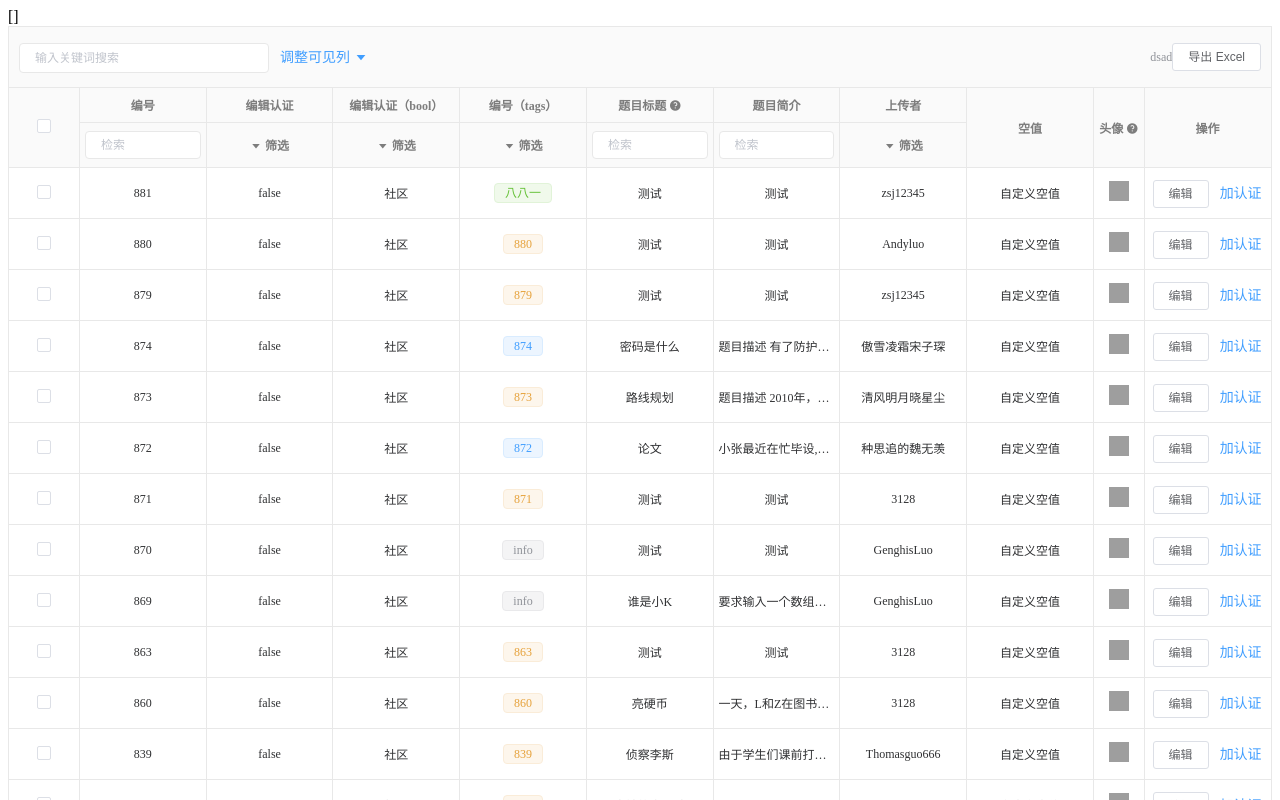
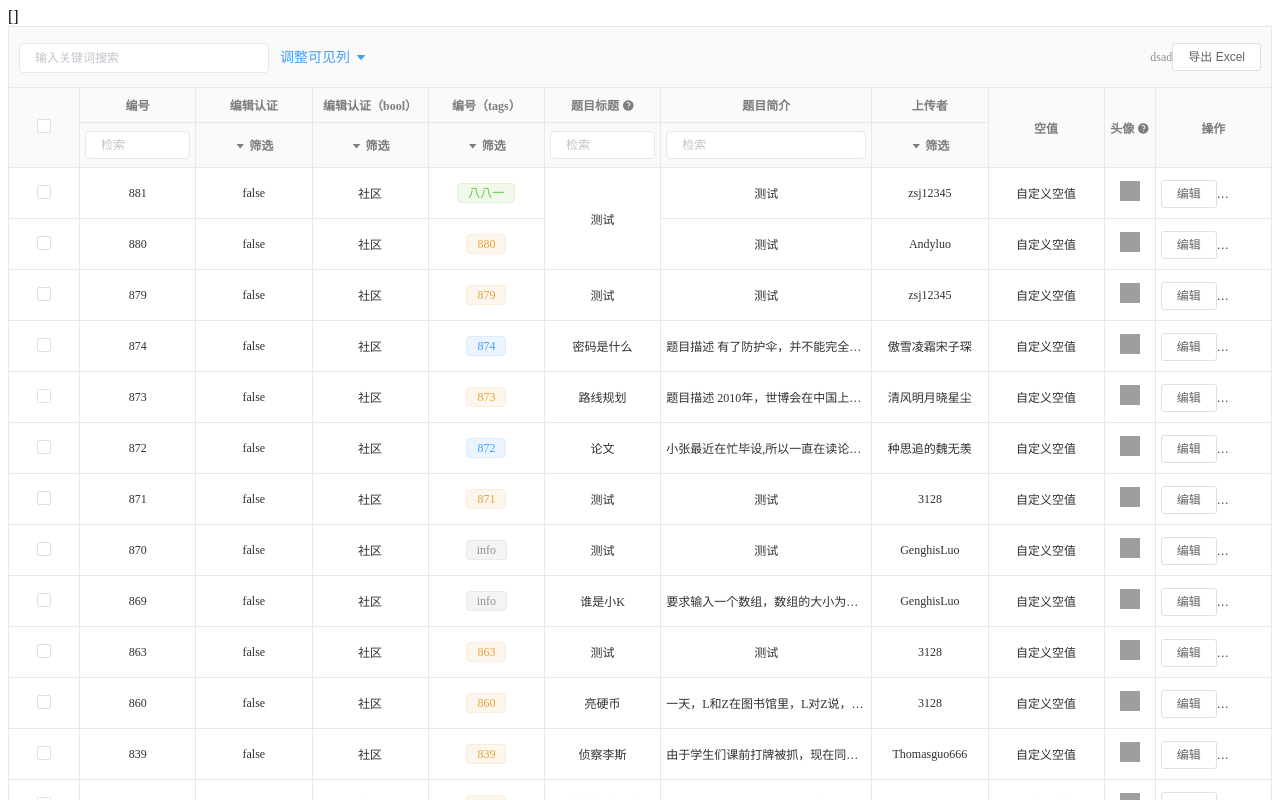
Before and after one commit to CornerSkyless/vue-geelist, a Vue app: page / in a window 1280 px wide. Shown: the top 800 px of the page. Built offline with nearby package versions, Linux system fonts and the light colour scheme; grey boxes are pictures that could not be loaded.

Commit message:
增加跨越行列

```diff
--- a/package.json
+++ b/package.json
@@ -1,7 +1,7 @@
 {
   "name": "vue-geelist",
   "description": "A data table for lazy coder based on Element-UI.",
-  "version": "0.0.18",
+  "version": "0.0.19",
   "author": "cornerskyless <573196853@qq.com>",
   "license": "MIT",
   "private": false,
--- a/src/App.vue
+++ b/src/App.vue
@@ -27,6 +27,7 @@ export default class App extends Vue {
       isForked: false,
       forkedQuestionId: null,
       id: 881,
+      rowspan: 2,
       isDelayJudge: false,
       source: "",
       serialNumber: "T-3",
@@ -77,6 +78,8 @@ export default class App extends Vue {
       createdAt: "2018-10-07 16:47",
       isContest: false,
       isForked: false,
+      rowspan: 0,
+      colspan: 0,
       forkedQuestionId: null,
       id: 880,
       isDelayJudge: false,
@@ -990,6 +993,8 @@ export default class App extends Vue {
         tooltipText(row) {
           return "tooltipText " + row.id;
         },
+        rowspan: "rowspan",
+        colspan: "colspan",
         input: true
       },
       {
@@ -997,7 +1002,10 @@ export default class App extends Vue {
         content: "description",
         wrap: false,
         tooltip: false,
-        input: true
+        input: true,
+        style: {
+          width: "200px"
+        }
       },
       { label: "上传者", content: "uploader.username", select: true },
       {
--- a/src/components/geelist.vue
+++ b/src/components/geelist.vue
@@ -98,7 +98,14 @@
               @change="checkboxChanged($event,row)"
             />
           </td>
-          <td v-for="column in displayColumns" :key="column.label" :style="column.style">
+          <td
+            v-for="column in displayColumns"
+            :key="column.label"
+            :style="column.style"
+            :rowspan="getRowspan(row,column)"
+            :colspan="getColspan(row,column)"
+            :class="{'displayNone':getRowspan(row,column)===0 || getColspan(row,column)===0}"
+          >
             <el-tooltip effect="dark" placement="bottom-start" v-if="column.tooltip">
               <div slot="content" style="max-width: 350px">{{getToolTipContent(row,column)}}</div>
               <span>{{getContent(row,column)}}</span>
@@ -149,7 +156,7 @@ import {
   GeelistFilterColumn
 } from "./interface";
 const CsvExportor = require("csv-exportor");
-function IndexByIndex(obj: any, indexes = ""): string | boolean {
+function IndexByIndex(obj: any, indexes = ""): string | boolean | number {
   let levels = indexes.split(".");
   if (levels.length === 0) return "";
   const index = levels[0];
@@ -205,6 +212,21 @@ export default class Geelist extends Vue {
   @Watch("list", { deep: true })
   listHandler() {
     this.initOption();
+  }
+
+  getRowspan(row: any, column: GeelistColumnOption<any>) {
+    if (column.rowspan) {
+      console.log(IndexByIndex(row, column.rowspan));
+    }
+    const res = IndexByIndex(row, column.rowspan);
+    if (res === 0) return 0;
+    return res || 1;
+  }
+
+  getColspan(row: any, column: GeelistColumnOption<any>) {
+    const res = IndexByIndex(row, column.colspan);
+    if (res === 0) return 0;
+    return res || 1;
   }
 
   checkboxChanged(isIn: any, row: any) {
@@ -508,10 +530,12 @@ export default class Geelist extends Vue {
   border-spacing: 0;
   border: 1px solid #e8e8e8 !important;
   background: #f1f3f5;
+  width: 100%;
+  overflow-x: hidden;
+  table-layout: fixed;
   thead {
     width: 100%;
     table-layout: fixed;
-    display: table;
     tr:nth-child(1) {
       th {
         border-top: 0 !important;
@@ -540,11 +564,12 @@ export default class Geelist extends Vue {
   }
   tbody {
     overflow-y: scroll;
+    table-layout: fixed;
     tr:nth-child(-1) {
       border-bottom: 0;
     }
     tr {
-      display: table;
+      // display: table;
       width: 100%;
       table-layout: fixed;
       td {
@@ -582,5 +607,8 @@ export default class Geelist extends Vue {
   .popperClass {
     width: 200px !important;
   }
+  .displayNone {
+    display: none;
+  }
 }
 </style>
```
Also changed, not shown: src/components/interface.ts (+47 -45 lines), 16 other files (tests, documents, lock files or other folders).
